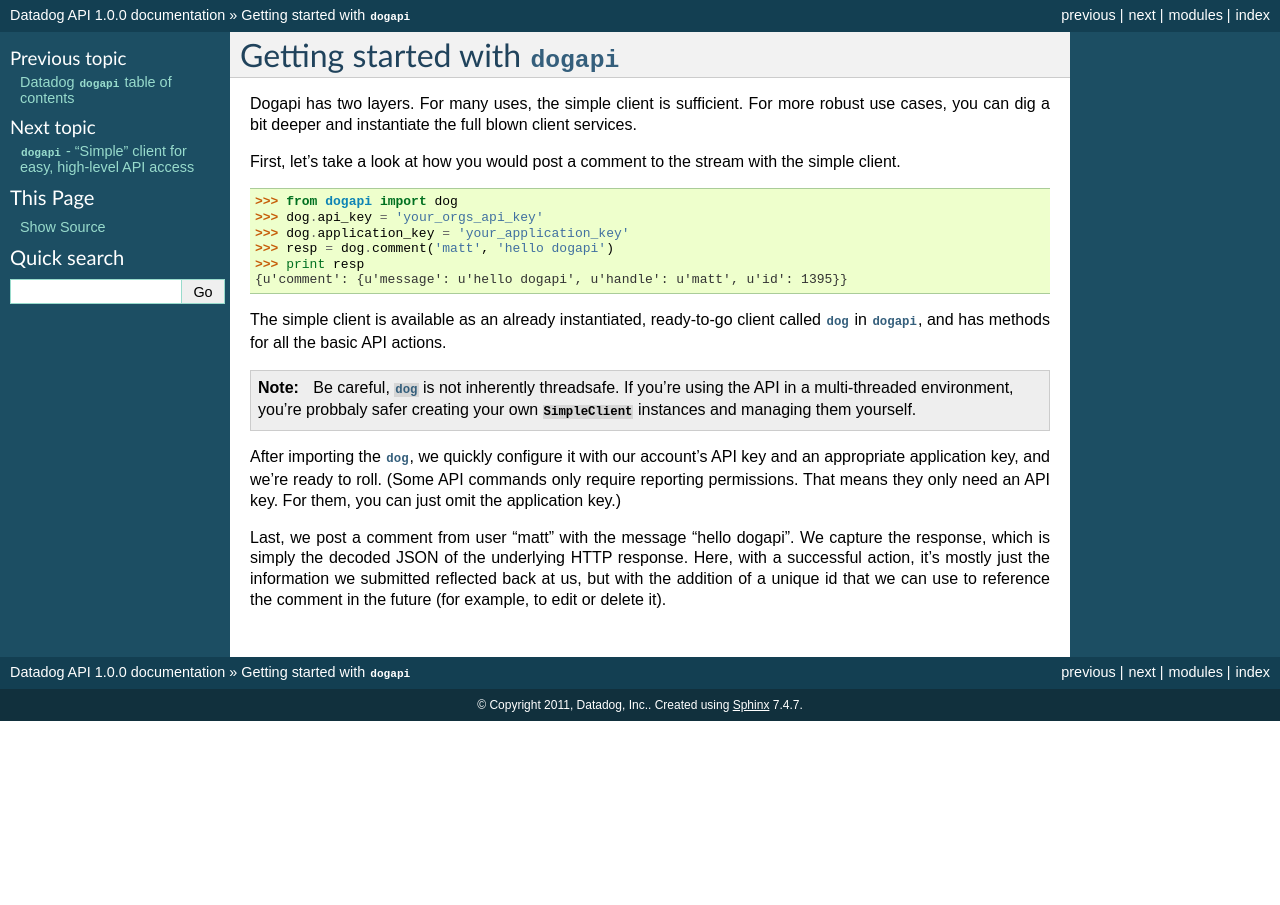
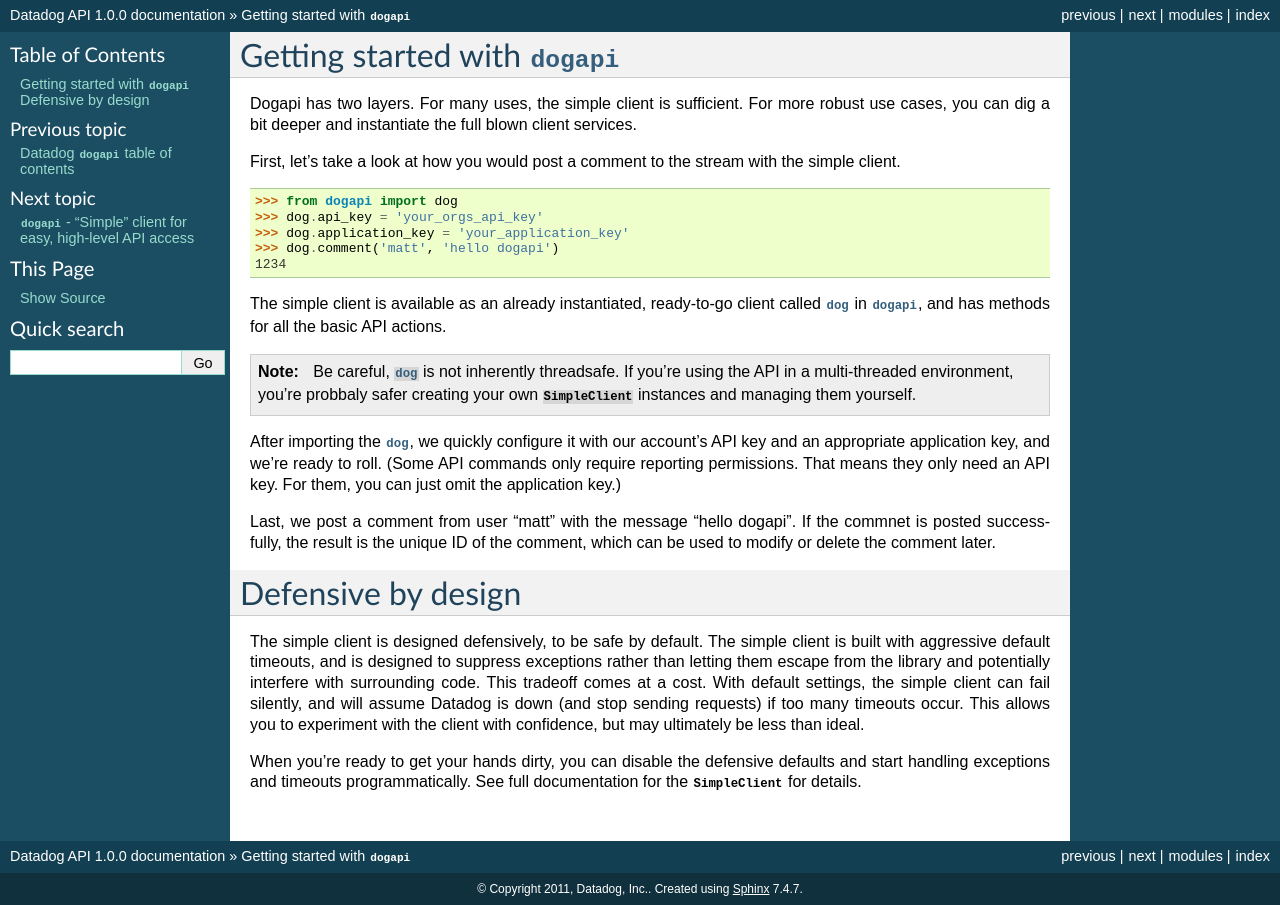
Before and after one commit to DataDog/dogapi, a Sphinx documentation site: the page built from doc/tutorial.rst, in a window 1280 px wide. Built offline with Sphinx 7.4.7, drawn with Linux system fonts in a browser that asks for light colours.

Commit message:
comments on defensive by default

```diff
--- a/doc/tutorial.rst
+++ b/doc/tutorial.rst
@@ -12,9 +12,8 @@
     >>> from dogapi import dog
     >>> dog.api_key = 'your_orgs_api_key'
     >>> dog.application_key = 'your_application_key'
-    >>> resp = dog.comment('matt', 'hello dogapi')
-    >>> print resp
-    {u'comment': {u'message': u'hello dogapi', u'handle': u'matt', u'id': 1395}}
+    >>> dog.comment('matt', 'hello dogapi')
+    1234
 
 
 The simple client is available as an already instantiated, ready-to-go client
@@ -34,8 +33,21 @@
 permissions. That means they only need an API key. For them, you can
 just omit the application key.)
 
-Last, we post a comment from user "matt" with the message "hello dogapi". We
-capture the response, which is simply the decoded JSON of the underlying HTTP
-response. Here, with a successful action, it's mostly just the information we
-submitted reflected back at us, but with the addition of a unique id that we can
-use to reference the comment in the future (for example, to edit or delete it).
+Last, we post a comment from user "matt" with the message "hello dogapi". If
+the commnet is posted successfully, the result is the unique ID of the comment,
+which can be used to modify or delete the comment later.
+
+Defensive by design
+===================
+
+The simple client is designed defensively, to be safe by default. The simple
+client is built with aggressive default timeouts, and is designed to suppress
+exceptions rather than letting them escape from the library and potentially
+interfere with surrounding code. This tradeoff comes at a cost. With default
+settings, the simple client can fail silently, and will assume Datadog is down
+(and stop sending requests) if too many timeouts occur. This allows you to
+experiment with the client with confidence, but may ultimately be less than ideal.
+
+When you're ready to get your hands dirty, you can disable the defensive defaults
+and start handling exceptions and timeouts programmatically. See full
+documentation for the :class:`~dogapi.SimpleClient` for details.
```
Also changed, not shown: 1 other file.
